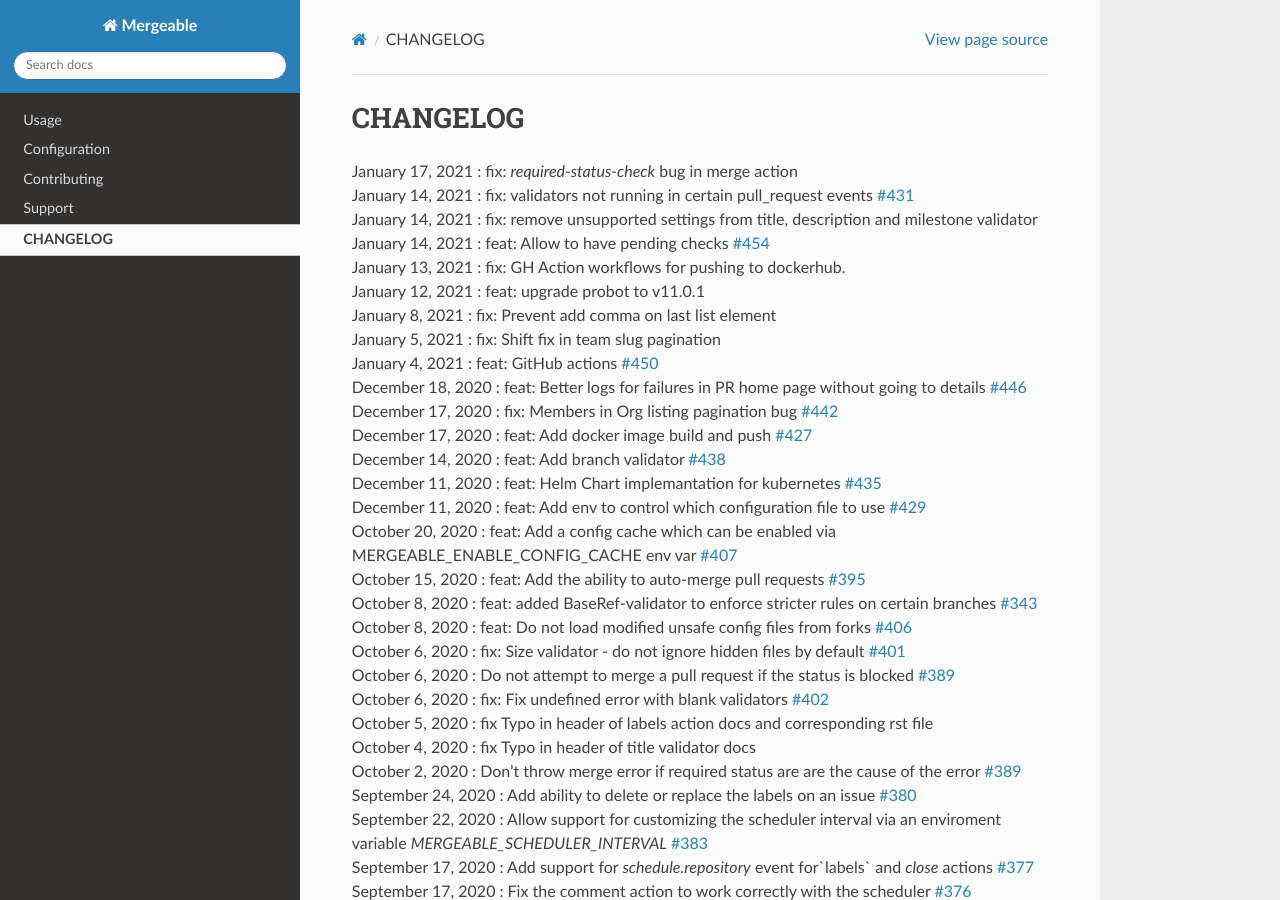
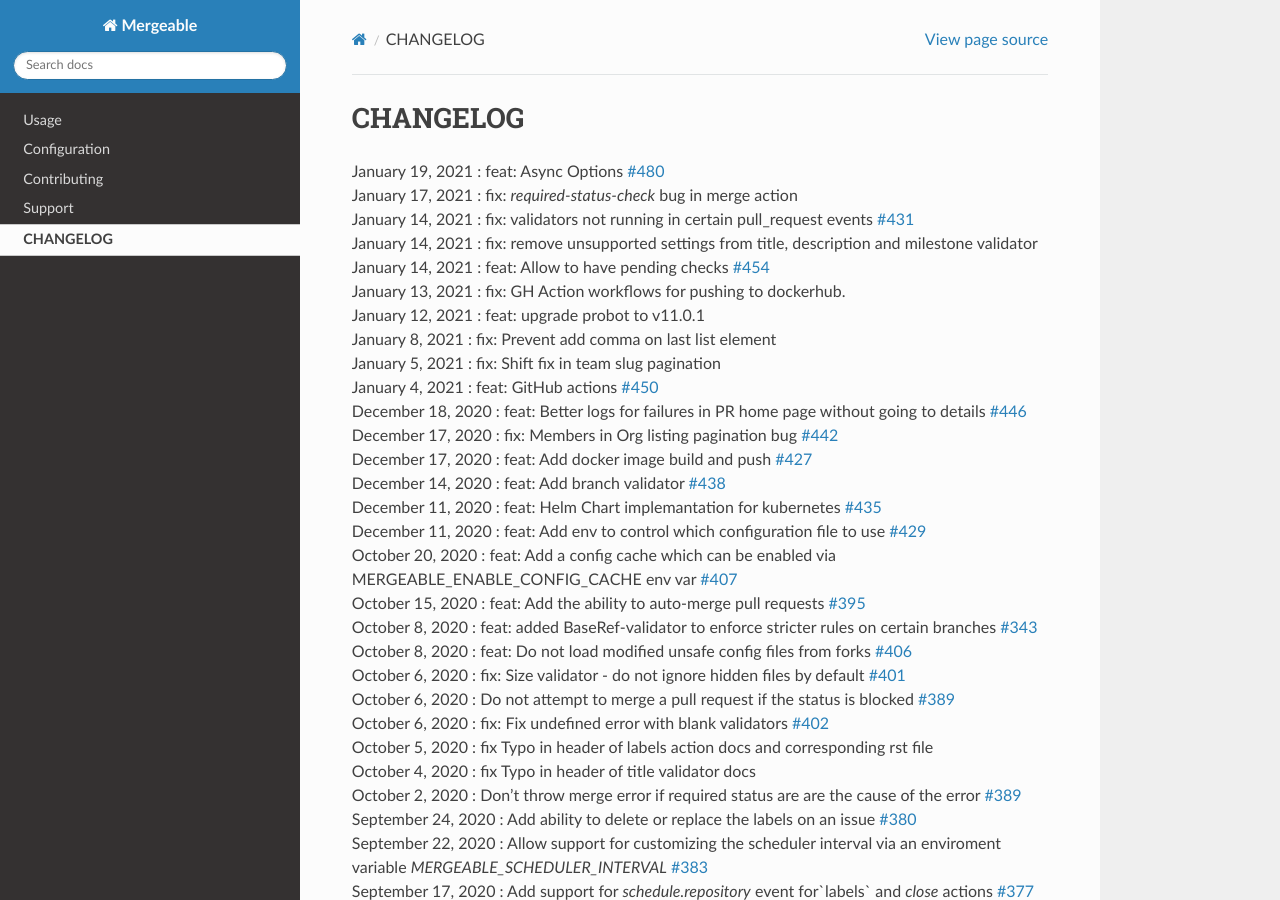
Before and after one commit to mergeability/mergeable, a Sphinx documentation site: the page built from docs/changelog.rst, in a window 1280 px wide and 900 px high. Built offline with Sphinx 7.4.7 and the Read the Docs theme 2.0.0, drawn with Linux system fonts in a browser that asks for light colours; pages that are not in the unit, such as notebooks, are missing from menus.

Commit message:
add changelog

```diff
--- a/docs/changelog.rst
+++ b/docs/changelog.rst
@@ -1,6 +1,7 @@
 CHANGELOG
 =====================================
 
+| January 19, 2021 : feat: Async Options `#480 <https://github.com/mergeability/mergeable/issues/480>`_
 | January 17, 2021 : fix: `required-status-check` bug in merge action
 | January 14, 2021 : fix: validators not running in certain pull_request events `#431 <https://github.com/mergeability/mergeable/issues/431>`_
 | January 14, 2021 : fix: remove unsupported settings from title, description and milestone validator
```
